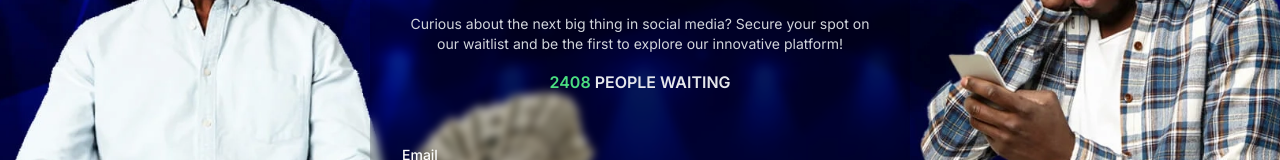
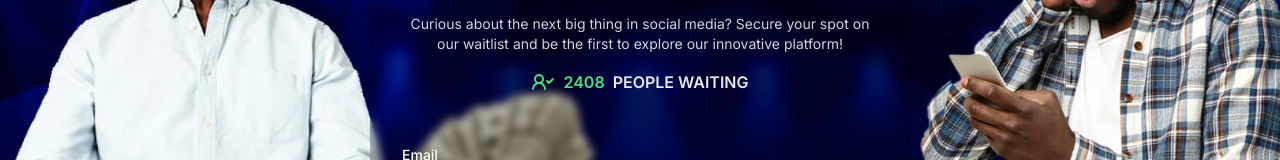
Before and after one commit to princecodes247/veldora-test, a Next.js app: page / in a window 1280 px wide. Shown: the part 330-490 px from the top of the page. Built offline with nearby package versions, Linux system fonts and the light colour scheme; a web font is replaced by a local one.

Commit message:
update count style

```diff
--- a/pages/index.tsx
+++ b/pages/index.tsx
@@ -7,7 +7,13 @@ import { WaitlistForm } from "@/components/WaitlistForm";
 import { Label } from "@/components/ui/label";
 import { useEffect, useRef } from "react";
 import wordmarkLogo from "@/public/wordmark.png";
-import { FacebookIcon, InstagramIcon, Mail, TwitterIcon } from "lucide-react";
+import {
+  FacebookIcon,
+  InstagramIcon,
+  Mail,
+  TwitterIcon,
+  UserCheck2,
+} from "lucide-react";
 import Link from "next/link";
 import useIncrementalCounter from "@/hooks/useIncrementalCounter";
 const inter = Inter({ subsets: ["latin"] });
@@ -40,7 +46,8 @@ export default function Home() {
             Curious about the next big thing in social media? Secure your spot
             on our waitlist and be the first to explore our innovative platform!
           </p>
-          <p className="my-4 mb-2 font-semibold text-center text-gray-200">
+          <p className="flex justify-center gap-2 my-4 mb-2 font-semibold text-center text-gray-200 ">
+            <UserCheck2 className="text-center text-green-400 " />
             <span className="text-green-400">{subCount}</span> PEOPLE WAITING
           </p>
           {/* <WaitlistForm /> */}
```
